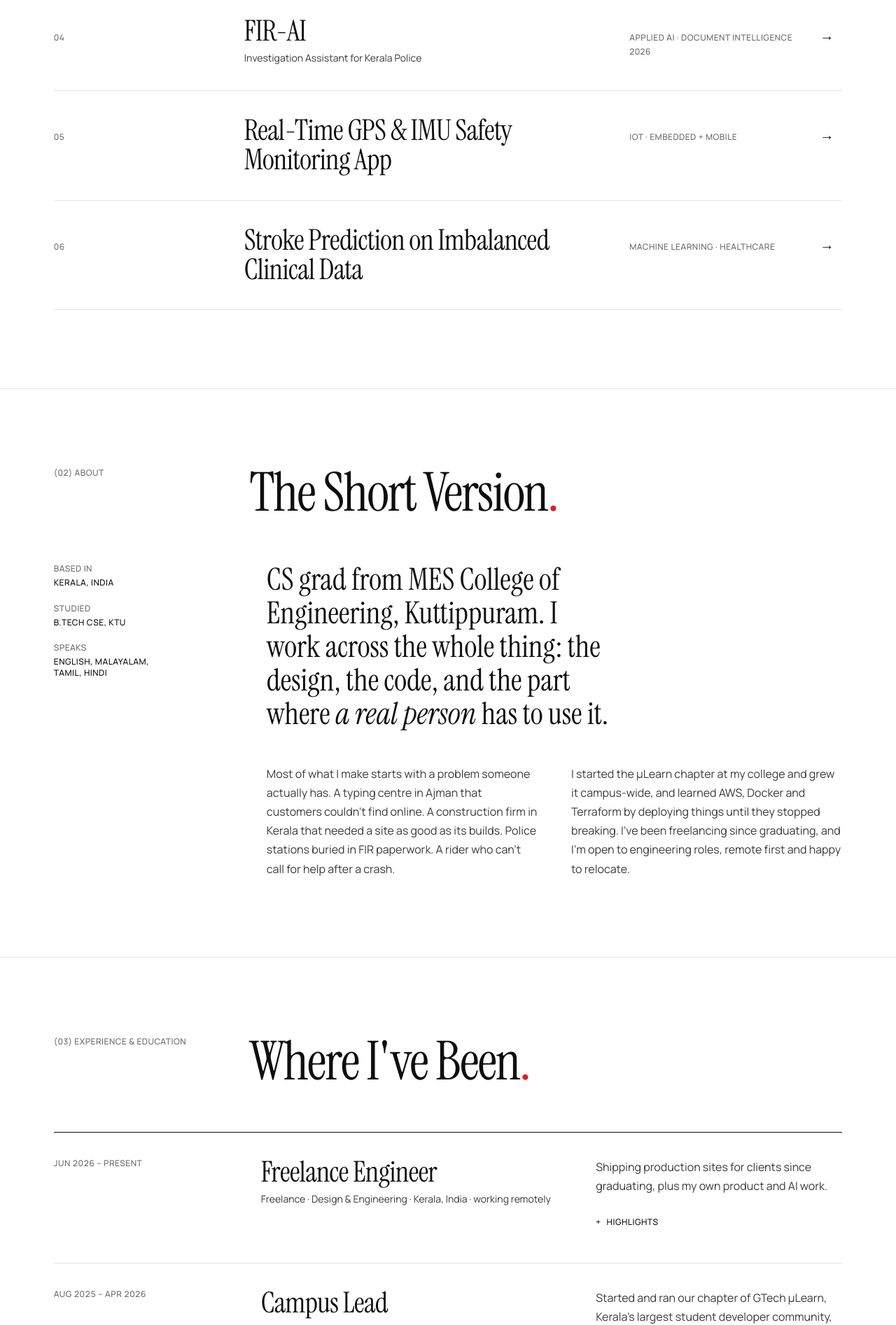
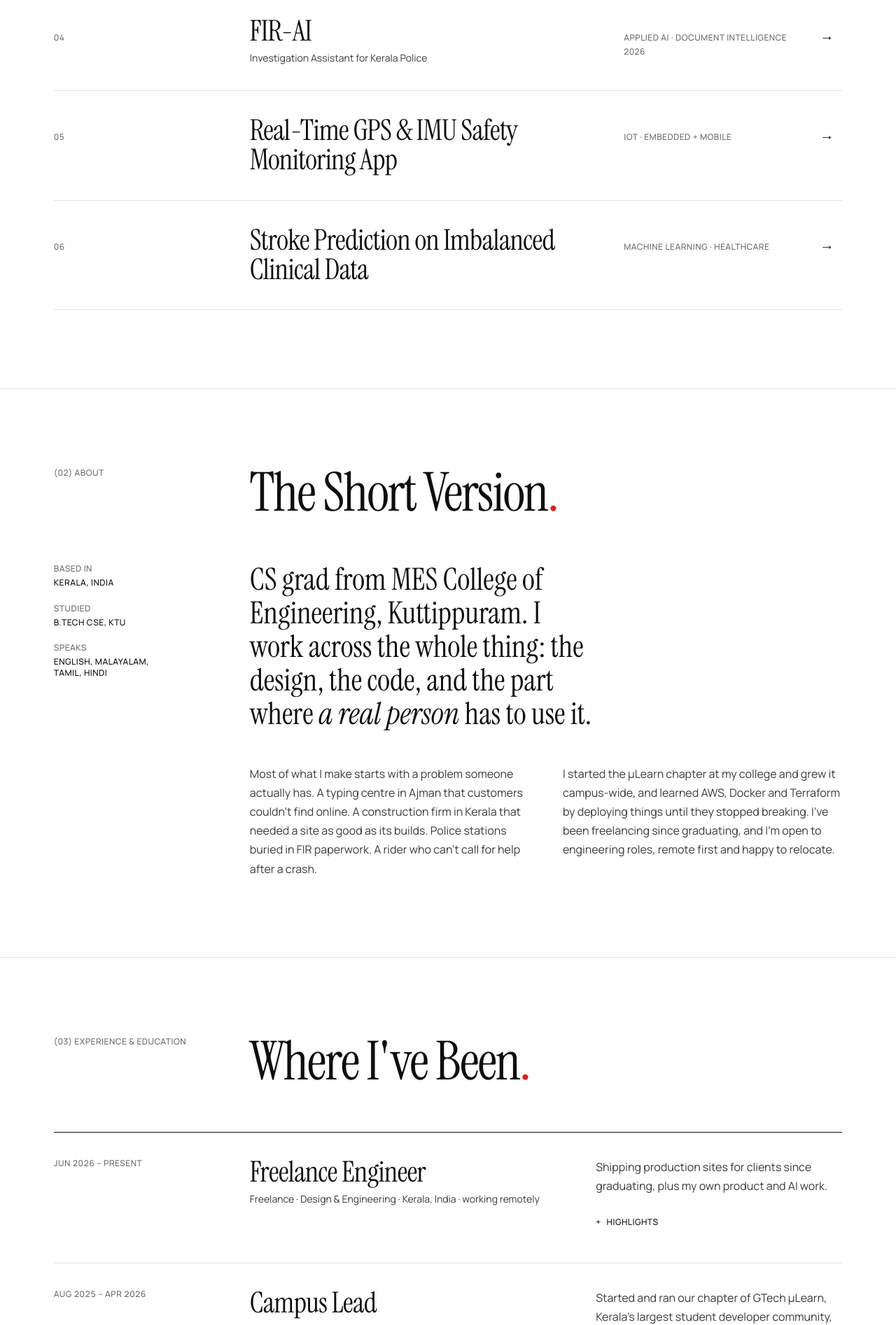
Before and after one commit to Ahamedshakir02/Shakir-s-portfolio, a React (Vite) app: page / in a window 1280 px wide. Shown: the part 1620-3514 px from the top of the page at 70% size. Built offline with nearby package versions, Linux system fonts and the light colour scheme.

Commit message:
fix: line every section's content up on the same column as its heading

```diff
--- a/src/pages/ProjectPage.jsx
+++ b/src/pages/ProjectPage.jsx
@@ -42,7 +42,7 @@ export default function ProjectPage() {
             </div>
           </div>
 
-          <div className="mt-12 grid gap-10 border-t border-ink pt-10 md:grid-cols-[12rem_1fr] lg:grid-cols-[16rem_1fr_20rem]">
+          <div className="mt-12 grid gap-10 md:gap-x-6 border-t border-ink pt-10 md:grid-cols-[12rem_1fr] lg:grid-cols-[16rem_1fr_20rem]">
             <dl className="meta grid content-start gap-5 text-muted">
               {p.feats.map((f) => (
                 <div key={f.b}>
@@ -84,7 +84,7 @@ export default function ProjectPage() {
           {p.details.map((d) => (
             <section
               key={d.h}
-              className="grid gap-5 border-t border-line py-12 md:grid-cols-[12rem_1fr] lg:grid-cols-[16rem_1fr]"
+              className="grid gap-5 md:gap-x-6 border-t border-line py-12 md:grid-cols-[12rem_1fr] lg:grid-cols-[16rem_1fr]"
             >
               <h2 className="font-serif text-3xl leading-tight">{d.h}</h2>
               <div className="max-w-[66ch] space-y-5 text-ink-2">
--- a/src/sections/About.jsx
+++ b/src/sections/About.jsx
@@ -3,7 +3,7 @@ import Section from '../ui/Section.jsx'
 export default function About() {
   return (
     <Section id="about" no="02" label="About" title="The Short Version">
-      <div className="grid gap-12 md:grid-cols-[12rem_1fr] lg:grid-cols-[16rem_1fr]">
+      <div className="grid gap-12 md:grid-cols-[12rem_1fr] md:gap-x-6 lg:grid-cols-[16rem_1fr]">
         <dl className="meta grid content-start gap-5 text-muted">
           <div>
             <dt>Based in</dt>
--- a/src/sections/Path.jsx
+++ b/src/sections/Path.jsx
@@ -8,7 +8,7 @@ export default function Path() {
         {timeline.map((item) => (
           <li
             key={item.title}
-            className="grid gap-4 border-b border-line py-9 md:grid-cols-[12rem_1fr] md:gap-0 lg:grid-cols-[16rem_1fr_22rem] lg:gap-x-10"
+            className="grid gap-4 border-b border-line py-9 md:grid-cols-[12rem_1fr] md:gap-x-6 lg:grid-cols-[16rem_1fr_22rem]"
           >
             <p className="meta text-muted [font-variant-numeric:tabular-nums]">{item.when}</p>
             <div>
--- a/src/sections/Work.jsx
+++ b/src/sections/Work.jsx
@@ -25,7 +25,7 @@ export default function Work() {
             <li key={p.slug} className="border-b border-line">
               <Link
                 to={`/work/${p.slug}`}
-                className="group relative grid grid-cols-[2.5rem_1fr_auto] items-baseline gap-x-4 gap-y-2 py-7 md:grid-cols-[12rem_1fr_14rem_2rem] md:py-9 lg:grid-cols-[16rem_1fr_16rem_2rem]"
+                className="group relative grid grid-cols-[2.5rem_1fr_auto] items-baseline gap-x-4 gap-y-2 md:gap-x-6 py-7 md:grid-cols-[12rem_1fr_14rem_2rem] md:py-9 lg:grid-cols-[16rem_1fr_16rem_2rem]"
               >
                 <span className="meta text-muted">{p.idx}</span>
                 <span>
```
